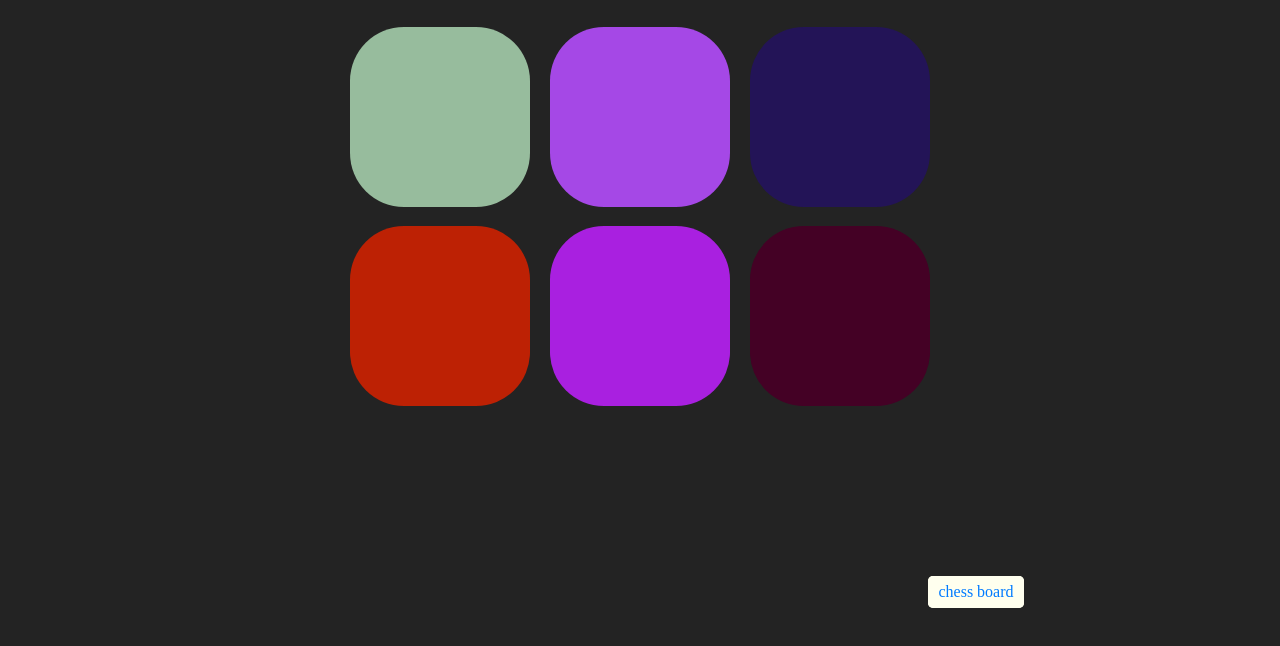
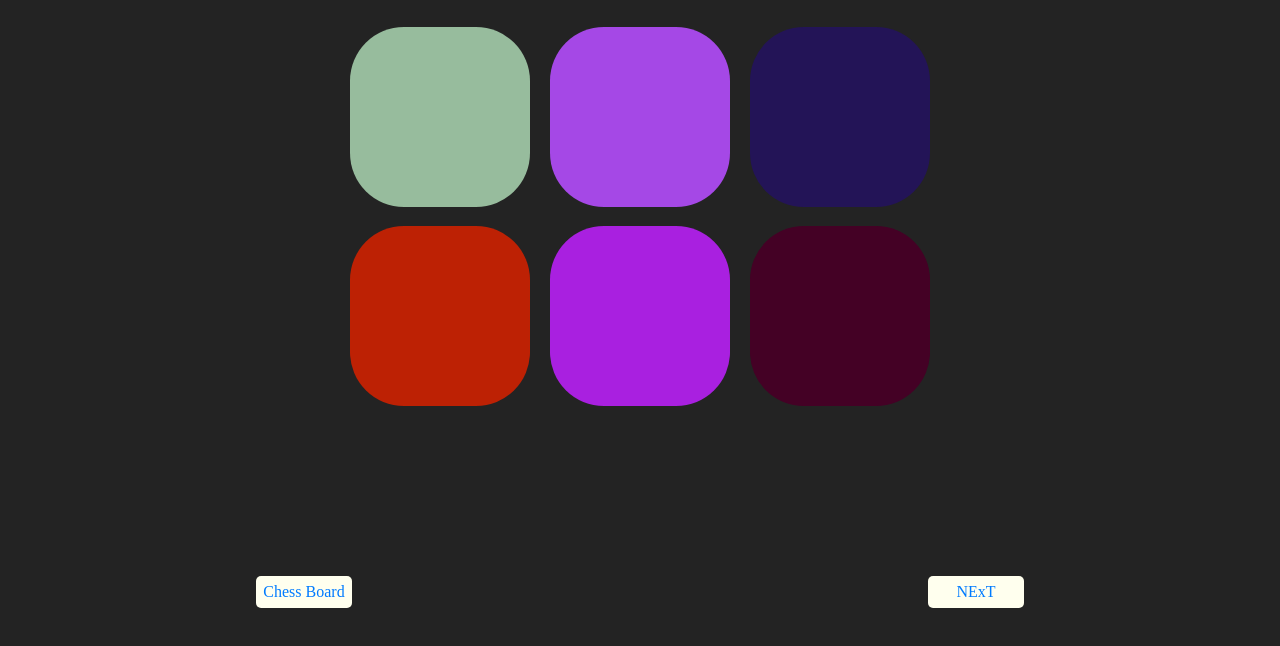
Before and after one commit to Google987/Google987.github.io, a plain HTML site: page index.html in a window 1280 px wide. Shown: the part 152-798 px from the top of the page. Drawn offline with nearby package versions, Linux system fonts and the light colour scheme.

Commit message:
style changed

```diff
--- a/index.html
+++ b/index.html
@@ -33,7 +33,7 @@
 	</div>
 
 <div id="button"><a href="colorPicker.html">NExT</a></div>
-<div id="button"><a href="chessBoard/index.html">chess board</a></div>
+<div id="button" style="left: 20%;"><a href="chessBoard/index.html">Chess Board</a></div>
 
 	<!-- <script src="https://maxcdn.bootstrapcdn.com/bootstrap/4.0.0/js/bootstrap.min.js" integrity="sha384-JZR6Spejh4U02d8jOt6vLEHfe/JQGiRRSQQxSfFWpi1MquVdAyjUar5+76PVCmYl" crossorigin="anonymous"></script> -->
 
```
